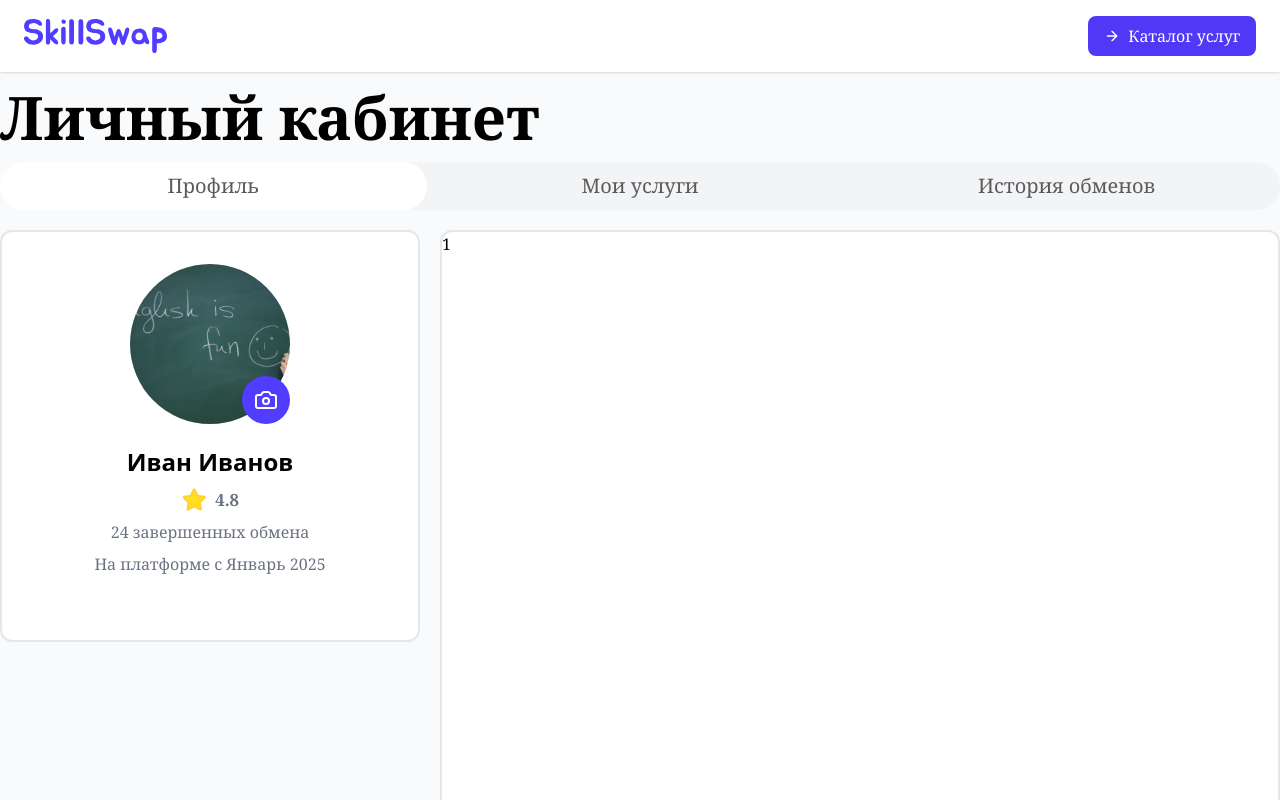
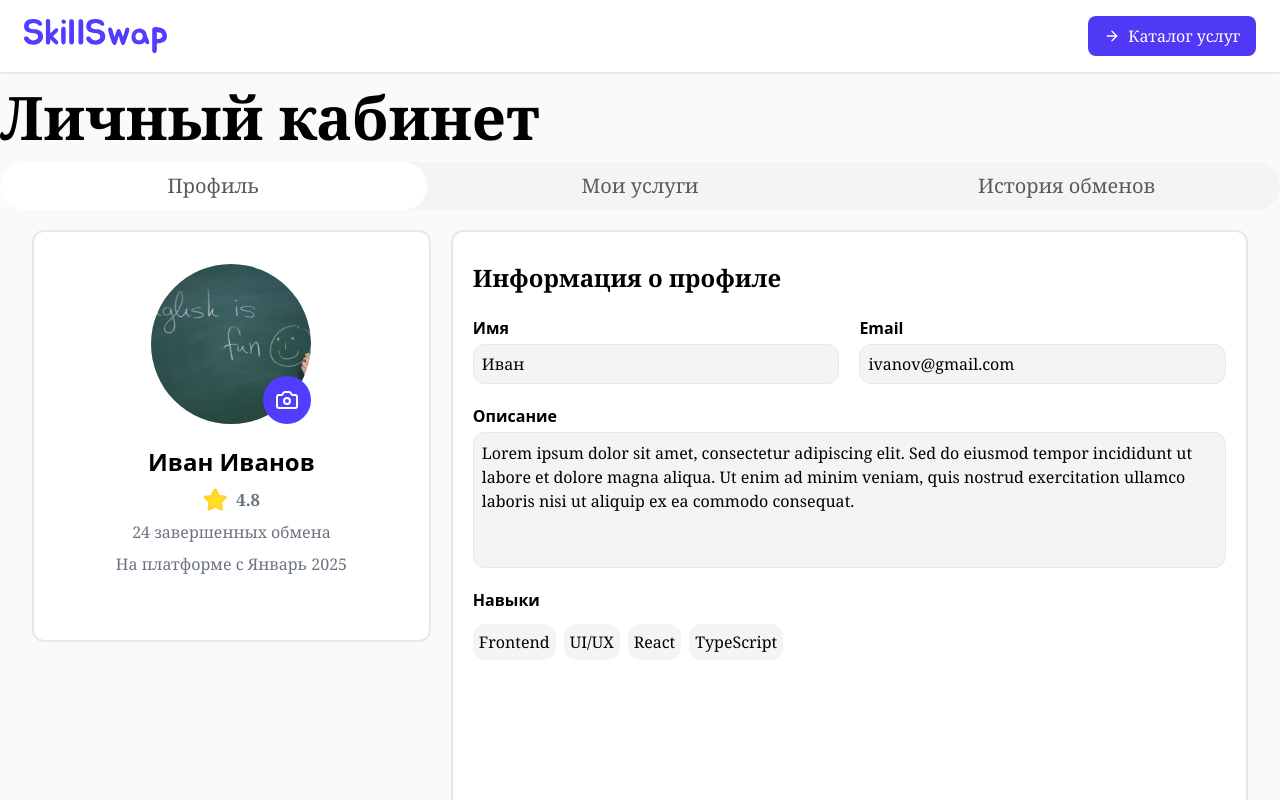
Before and after one commit to solarand/SkillSwap, a React (Vite) app: page /profile in a window 1280 px wide. Built offline with nearby package versions, Linux system fonts and the light colour scheme.

Commit message:
сверстал левую часть таба с профилем

```diff
--- a/src/components/widgets/ProfilePage/profileTab.tsx
+++ b/src/components/widgets/ProfilePage/profileTab.tsx
@@ -1,40 +1,48 @@
-import { Camera, Settings, Star } from "lucide-react";
 import testImg from "@/assets/png/start-page/eng.jpg";
-import { Link } from "react-router-dom";
+import { AvatarCard } from "./ui/avatarCard";
+import { ProfileInfoCard } from "./ui/profileInfoCard";
+
+interface User {
+  name: string;
+  surname: string;
+  avatar: string;
+  skills: string[];
+  rating: number;
+  completedProjects: number;
+  email: string;
+  description: string;
+}
 
 const ProfileTab = () => {
-  const user = {
+  const user: User = {
     name: "Иван",
     surname: "Иванов",
     avatar: testImg,
     skills: ["Frontend", "UI/UX", "React", "TypeScript"],
     rating: 4.8,
     completedProjects: 24,
+    email: "ivanov@gmail.com",
+    description:
+      "Lorem ipsum dolor sit amet, consectetur adipiscing elit. Sed do eiusmod tempor incididunt ut labore et dolore magna aliqua. Ut enim ad minim veniam, quis nostrud exercitation ullamco laboris nisi ut aliquip ex ea commodo consequat.",
   };
 
   return (
-    <div className=" w-[1280px] h-[700px] mt-5 flex gap-5">
-      <div className="h-fit border-2 bg-white border-gray-200 rounded-xl w-1/3 flex flex-col items-center pt-8 pb-16">
-        <div className="relative w-40">
-          <img
-            src={user.avatar}
-            alt=""
-            className="w-40 h-40 rounded-full object-cover object-center"
-          />
-          <div className="absolute bg-main w-12 h-12 rounded-full flex items-center justify-center bottom-0 right-0 cursor-pointer hover:scale-105">
-            <Camera className="stroke-white" />
-          </div>
-        </div>
-        <h1 className="text-paragraph mt-5 font-bold font-sans">{`${user.name} ${user.surname}`}</h1>
-        <span className="flex gap-2 text-gray-500 mt-2 font-semibold scale-105">
-          <Star className="fill-yellow-300 stroke-amber-300" />
-          {user.rating}
-        </span>
-        <p className=" text-gray-500 mt-2">{`${user.completedProjects} завершенных обмена`}</p>
-        <p className=" text-gray-500 mt-2">{`На платформе с Январь 2025`}</p>
-      </div>
-      <div className="h-full border-2 bg-white border-gray-200 rounded-xl w-2/3">
-        1
+    <div className="w-full flex justify-center max-[1280px]:w-screen">
+      <div className="w-[calc(100%-32px)] max-w-[1280px] h-auto min-h-[700px] mt-5 flex flex-col md:flex-row gap-5 px-4 mx-auto max-[1280px]:max-w-[1000px]">
+        <AvatarCard
+          avatar={user.avatar}
+          name={user.name}
+          surname={user.surname}
+          rating={user.rating}
+          completedProjects={user.completedProjects}
+        />
+
+        <ProfileInfoCard
+          name={user.name}
+          email={user.email}
+          description={user.description}
+          skills={user.skills}
+        />
       </div>
     </div>
   );
--- /dev/null
+++ b/src/components/widgets/ProfilePage/ui/avatarCard.tsx
@@ -0,0 +1,38 @@
+import { Camera } from "lucide-react";
+import { Star } from "lucide-react";
+
+interface AvatarCardProps {
+  avatar: string;
+  name: string;
+  surname: string;
+  rating: number;
+  completedProjects: number;
+}
+
+export const AvatarCard = ({
+  avatar,
+  name,
+  surname,
+  rating,
+  completedProjects,
+}: AvatarCardProps) => (
+  <div className="h-fit border-2 bg-white border-gray-200 rounded-xl w-full md:w-1/3 flex flex-col items-center pt-8 pb-16 px-4">
+    <div className="relative w-40">
+      <img
+        src={avatar}
+        alt={`${name} ${surname}`}
+        className="w-40 h-40 rounded-full object-cover object-center"
+      />
+      <div className="absolute bg-main w-12 h-12 rounded-full flex items-center justify-center bottom-0 right-0 cursor-pointer hover:scale-105 transition-transform">
+        <Camera className="stroke-white" />
+      </div>
+    </div>
+    <h1 className="text-paragraph mt-5 font-bold font-sans">{`${name} ${surname}`}</h1>
+    <span className="flex gap-2 text-gray-500 mt-2 font-semibold scale-105">
+      <Star className="fill-yellow-300 stroke-amber-300" />
+      {rating}
+    </span>
+    <p className="text-gray-500 mt-2">{`${completedProjects} завершенных обмена`}</p>
+    <p className="text-gray-500 mt-2">На платформе с Январь 2025</p>
+  </div>
+);
--- /dev/null
+++ b/src/components/widgets/ProfilePage/ui/profileInfoCard.tsx
@@ -0,0 +1,72 @@
+import { Settings } from "lucide-react";
+import SkillBadge from "./skillsBadge";
+
+interface ProfileInfoCardProps {
+  name: string;
+  email: string;
+  description: string;
+  skills: string[];
+}
+
+export const ProfileInfoCard = ({
+  name,
+  email,
+  description,
+  skills,
+}: ProfileInfoCardProps) => (
+  <div className="border-2 bg-white border-gray-200 rounded-xl w-full md:w-2/3 p-5 relative">
+    <h1 className="text-paragraph font-bold mt-2">Информация о профиле</h1>
+
+    <div className="flex flex-col md:flex-row gap-5">
+      <div className="flex flex-col w-full md:w-1/2">
+        <label className="mt-5 font-sans font-semibold">Имя</label>
+        <input
+          type="text"
+          value={name}
+          readOnly
+          className="bg-gray-100 h-10 rounded-xl border border-gray-200 pl-2 mt-1"
+        />
+      </div>
+      <div className="flex flex-col w-full md:w-1/2">
+        <label className="mt-5 font-sans font-semibold">Email</label>
+        <input
+          type="text"
+          value={email}
+          readOnly
+          className="bg-gray-100 h-10 rounded-xl border border-gray-200 pl-2 mt-1"
+        />
+      </div>
+    </div>
+
+    <div className="flex flex-col mt-5">
+      <label className="font-sans font-semibold">Описание</label>
+      <textarea
+        value={description}
+        readOnly
+        className="bg-gray-100 h-34 rounded-xl border border-gray-200 pl-2 resize-none pt-2 mt-1"
+      />
+    </div>
+
+    <div className="flex flex-col mt-5">
+      <label className="font-sans font-semibold">Навыки</label>
+      <div className="flex flex-wrap gap-2 mt-3">
+        {skills.map((skill) => (
+          <SkillBadge key={skill} skill={skill} />
+        ))}
+      </div>
+    </div>
+
+    <div className="flex flex-wrap gap-4 justify-center mt-8 md:mt-0 md:absolute md:bottom-7 md:right-5">
+      <button className="flex items-center justify-center px-6 py-3 bg-blue-600 text-white rounded-lg hover:bg-blue-700 transition-colors">
+        <Settings className="h-5 w-5 mr-2" />
+        Редактировать профиль
+      </button>
+      <button className="px-6 py-3 border border-gray-300 rounded-lg hover:bg-gray-50 transition-colors">
+        Изменить пароль
+      </button>
+      <button className="px-6 py-3 text-red-600 border border-red-200 rounded-lg hover:bg-red-50 transition-colors">
+        Выйти из аккаунта
+      </button>
+    </div>
+  </div>
+);
--- /dev/null
+++ b/src/components/widgets/ProfilePage/ui/skillsBadge.tsx
@@ -0,0 +1,5 @@
+const SkillBadge = ({ skill }: { skill: string }) => {
+  return <span className="bg-gray-100 rounded-xl p-1.5">{skill}</span>;
+};
+
+export default SkillBadge;
--- a/src/pages/profile/profile.tsx
+++ b/src/pages/profile/profile.tsx
@@ -16,6 +16,7 @@ const ProfilePage = () => {
         <TabContainerProfilePage />
         {tabs === "Профиль" && (
           // <div className="border bg-white w-[1280px] h-[700px] mt-5" />
+
           <ProfileTab />
         )}
         {tabs === "Мои услуги" && (
```
